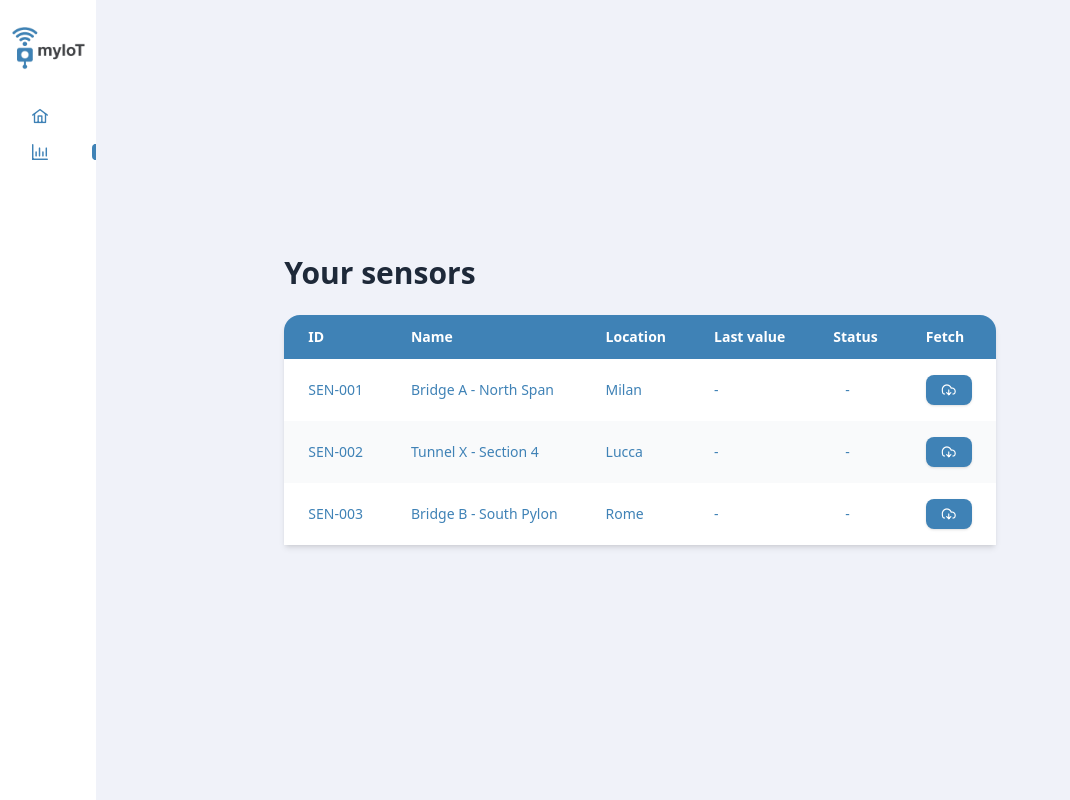
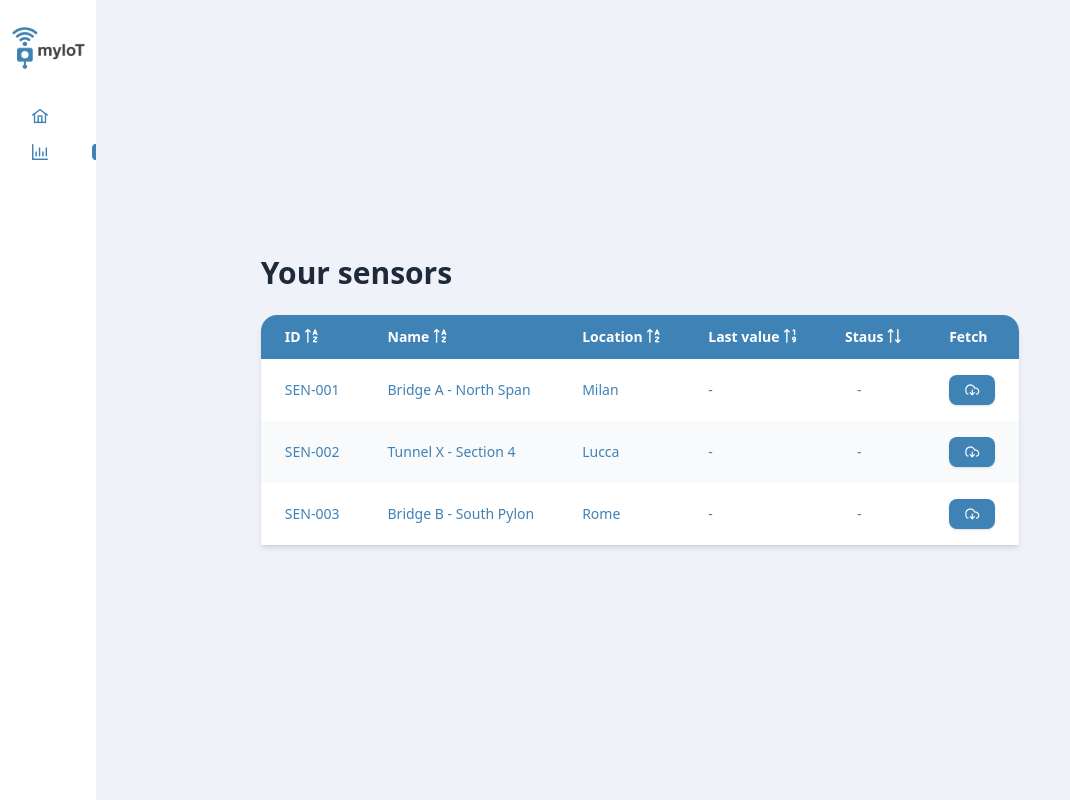
Before and after one commit to nmarmugi/myIoT-dashboard, a Vue app: page /sensorList in a window 1280 px wide. Shown: the whole page, without its empty margins (0-1070 px from the left). Built offline with nearby package versions, Linux system fonts and the light colour scheme.

Commit message:
feat: added sort logic

```diff
--- a/package.json
+++ b/package.json
@@ -19,6 +19,7 @@
     "@amcharts/amcharts5-geodata": "^5.1.5",
     "@primeuix/themes": "^1.2.3",
     "@tailwindcss/vite": "^4.1.13",
+    "json-server": "^0.16.3",
     "pinia": "^3.0.3",
     "primeicons": "^7.0.0",
     "primevue": "^4.3.9",
--- a/src/views/SensorList/components/SensorRow.vue
+++ b/src/views/SensorList/components/SensorRow.vue
@@ -16,7 +16,7 @@ const measurementsStore = useMeasurementsStore();
         <td class="px-6 py-4 text-sm">{{ sensor.location }}</td>
         <td class="px-6 py-4 text-sm">{{ sensor.lastValue ?? "-" }}</td>
         <td class="px-6 py-4 text-sm">
-            <SensorStatus :lastValue="sensor.lastValue" :threshold="sensor.threshold" />
+            <SensorStatus :status="sensor.status" />
         </td>
         <td class="px-6 py-4 text-sm">
             <SensorUpdateButton :sensor="sensor" />
--- a/src/views/SensorList/components/SensorStatus.vue
+++ b/src/views/SensorList/components/SensorStatus.vue
@@ -1,12 +1,12 @@
 <script setup lang="ts">
-defineProps<{lastValue?: number, threshold: number}>();
+defineProps<{status?: boolean}>();
 </script>
 
 <template>
     <span
         class="inline-block px-3 py-1 rounded-full"
-        :class="lastValue === undefined ? 'text-secondartText' : lastValue > threshold ? 'bg-red-500 text-white font-semibold' : 'bg-green-500 text-white font-semibold'"
+        :class="status === undefined ? 'text-secondartText' : status ? 'bg-red-500 text-white font-semibold' : 'bg-green-500 text-white font-semibold'"
     >
-        {{ lastValue === undefined ? '-' : lastValue > threshold ? 'Alarm' : 'OK' }}
+        {{ status === undefined ? '-' : status ? 'Alarm' : 'OK' }}
     </span>
 </template>
--- a/src/views/SensorList/components/SensorUpdateButton.vue
+++ b/src/views/SensorList/components/SensorUpdateButton.vue
@@ -41,6 +41,7 @@ function updateSensorInStore(sensorId: string, lastValue: number | null) {
     if (sensorInStore) {
         sensorInStore.lastValue = lastValue;
         sensorInStore.isClicked = true;
+        sensorInStore.status = lastValue > sensorInStore.threshold
     }
 }
 
--- a/src/views/SensorList/components/SensorsTable.vue
+++ b/src/views/SensorList/components/SensorsTable.vue
@@ -1,9 +1,64 @@
 <script setup lang="ts">
 import { useSensorsStore } from "@/stores/sensors";
 import SensorRow from "./SensorRow.vue";
-import { thTable } from "../utils/th";
+import { ref } from "vue";
+import type { ISensor, TSortStatus } from "@/types/sensors/sensors";
 
-const {sensors} = useSensorsStore();
+const { sensors } = useSensorsStore();
+
+const statusSorts = ref<TSortStatus>(
+    {
+        id: false,
+        name: false,
+        location: false,
+        lastValue: false,
+        status: false
+    }
+);
+
+function sortedByAlpha(array: ISensor[], key: keyof TSortStatus) {
+    const validKeys: (keyof ISensor)[] = ['id', 'name', 'location'];
+    if (!validKeys.includes(key as keyof ISensor)) return;
+
+    const sortKey = key as 'id' | 'name' | 'location';
+
+    if (!statusSorts.value[key]) {
+        array.sort((a, b) => a[sortKey].localeCompare(b[sortKey]));
+    } else {
+        array.sort((a, b) => b[sortKey].localeCompare(a[sortKey]));
+    }
+
+    statusSorts.value[key] = !statusSorts.value[key];
+}
+
+function sortedByNumber(array: ISensor[], key: 'lastValue') {
+    const asc = !statusSorts.value[key];
+
+    array.sort((a, b) => {
+        const valA = a[key] ?? -Infinity;
+        const valB = b[key] ?? -Infinity;
+
+        return asc ? valA - valB : valB - valA;
+    });
+
+    statusSorts.value[key] = !statusSorts.value[key];
+}
+
+function sortedByStatus(array: ISensor[], key: 'status') {
+    const asc = !statusSorts.value[key];
+
+    array.sort((a, b) => {
+        const rank = (val: boolean | undefined) => {
+            if (val === undefined) return 2;
+            return val ? 1 : 0;
+        };
+
+        const diff = rank(a[key]) - rank(b[key]);
+        return asc ? diff : -diff;
+    });
+
+    statusSorts.value[key] = !statusSorts.value[key];
+}
 </script>
 
 <template>
@@ -11,17 +66,50 @@ const {sensors} = useSensorsStore();
         <table>
             <thead>
                 <tr class="bg-secondaryText text-white">
-                    <th class="px-6 py-3 text-left text-sm font-semibold" v-for="th in thTable" :key="th">
-                        {{ th }}
+                    <th class="px-6 py-3 text-left text-sm font-semibold">
+                        <span>
+                            ID
+                        </span>
+                        <i :class="['cursor-pointer pi', !statusSorts.id ? 'pi-sort-alpha-up' : 'pi-sort-alpha-down']"
+                            @click="() => sortedByAlpha(sensors, 'id')"></i>
+                    </th>
+                    <th class="px-6 py-3 text-left text-sm font-semibold">
+                        <span>
+                            Name
+                        </span>
+                        <i :class="['cursor-pointer pi', !statusSorts.name ? 'pi-sort-alpha-up' : 'pi-sort-alpha-down']"
+                            @click="() => sortedByAlpha(sensors, 'name')"></i>
+                    </th>
+                    <th class="px-6 py-3 text-left text-sm font-semibold">
+                        <span>
+                            Location
+                        </span>
+                        <i :class="['cursor-pointer pi', !statusSorts.location ? 'pi-sort-alpha-up' : 'pi-sort-alpha-down']"
+                            @click="() => sortedByAlpha(sensors, 'location')"></i>
+                    </th>
+                    <th class="px-6 py-3 text-left text-sm font-semibold">
+                        <span>
+                            Last value
+                        </span>
+                        <i :class="['cursor-pointer pi', !statusSorts.lastValue ? 'pi-sort-numeric-up' : 'pi-sort-numeric-down']"
+                            @click="() => sortedByNumber(sensors, 'lastValue')"></i>
+                    </th>
+                    <th class="px-6 py-3 text-left text-sm font-semibold">
+                        <span>
+                            Staus
+                        </span>
+                        <i class='cursor-pointer pi pi-sort-alt'
+                            @click="() => sortedByStatus(sensors, 'status')"></i>
+                    </th>
+                    <th class="px-6 py-3 text-left text-sm font-semibold">
+                        <span>
+                            Fetch
+                        </span>
                     </th>
                 </tr>
             </thead>
             <tbody>
-                <SensorRow
-                    v-for="sensor in sensors"
-                    :key="sensor.id"
-                    :sensor="sensor"
-                />
+                <SensorRow v-for="sensor in sensors" :key="sensor.id" :sensor="sensor" />
             </tbody>
         </table>
     </div>
--- a/src/views/SensorList/utils/th.ts
+++ /dev/null
@@ -1 +0,0 @@
-export const thTable = ['ID', 'Name', 'Location', 'Last value', 'Status', 'Fetch']
```
Also changed, not shown: src/types/sensors/sensors.ts (+9 -0 lines), 1 other file (tests, documents, lock files or other folders).
